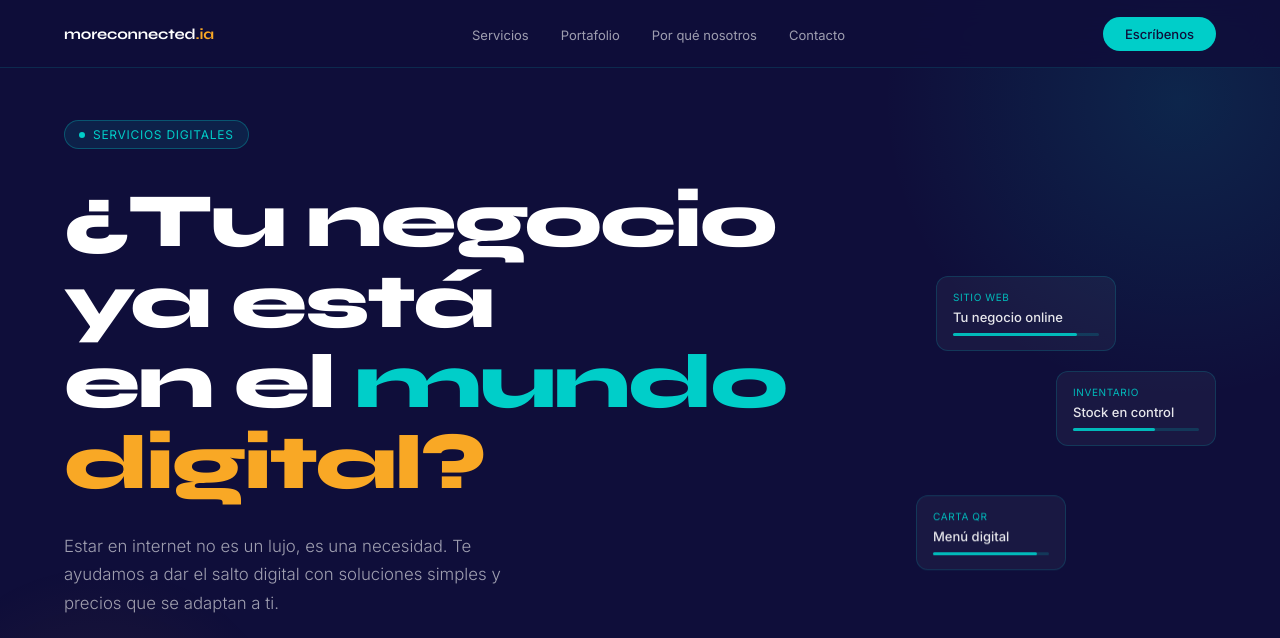
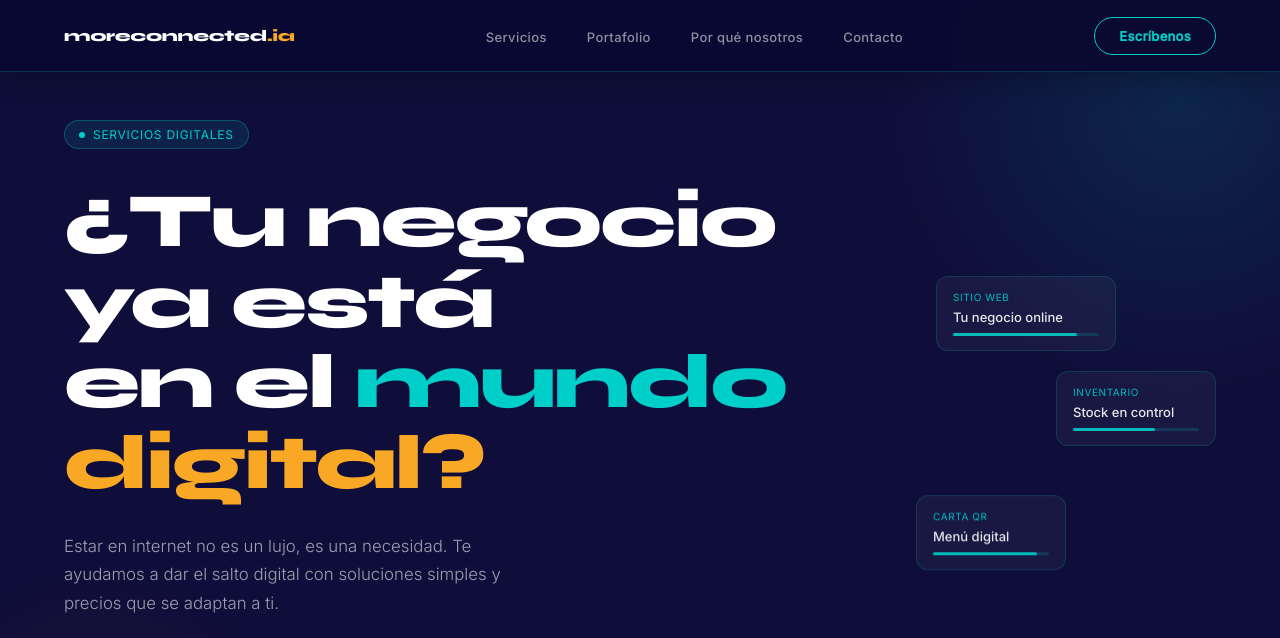
Before and after one commit to moreconnectedia-crypto/moreconnected, a plain HTML site: page index.html in a window 1280 px wide. Shown: the top 638 px of the page. Drawn offline with Linux system fonts and the light colour scheme.

Commit message:
Update index.html

```diff
--- a/index.html
+++ b/index.html
@@ -33,42 +33,55 @@ body {
 nav {
   position: fixed; top: 0; left: 0; right: 0; z-index: 100;
   padding: 0 5vw;
-  height: 68px;
+  height: 72px;
   display: flex; align-items: center; justify-content: space-between;
-  background: rgba(15,14,58,0.9);
-  backdrop-filter: blur(14px);
-  border-bottom: 1px solid rgba(0,206,201,0.15);
+  background: rgba(10,9,50,0.95);
+  backdrop-filter: blur(20px);
+  border-bottom: 1px solid rgba(0,206,201,0.2);
+  box-shadow: 0 4px 30px rgba(0,0,0,0.3);
 }
 .logo {
   font-family: 'Syne', sans-serif;
-  font-size: 15px;
-  font-weight: 700;
+  font-size: 16px;
+  font-weight: 800;
   color: var(--white);
   text-decoration: none;
-  letter-spacing: -0.01em;
+  letter-spacing: -0.02em;
 }
 .logo span { color: var(--orange); }
-.nav-links { display: flex; gap: 2rem; list-style: none; }
+.nav-links { display: flex; gap: 2.5rem; list-style: none; }
 .nav-links a {
   font-size: 13px;
-  color: var(--text-muted);
+  font-weight: 500;
+  color: rgba(255,255,255,0.55);
   text-decoration: none;
-  transition: color 0.2s;
+  letter-spacing: 0.03em;
+  padding-bottom: 4px;
+  border-bottom: 2px solid transparent;
+  transition: color 0.2s, border-color 0.2s;
 }
-.nav-links a:hover { color: var(--teal); }
+.nav-links a:hover {
+  color: var(--white);
+  border-bottom-color: var(--teal);
+}
 .nav-cta {
   font-size: 13px;
-  font-weight: 500;
-  padding: 9px 22px;
-  background: var(--teal);
-  color: var(--navy-dark);
-  border: none;
+  font-weight: 600;
+  padding: 10px 24px;
+  background: transparent;
+  color: var(--teal);
+  border: 1.5px solid var(--teal);
   border-radius: 100px;
   cursor: pointer;
   text-decoration: none;
-  transition: opacity 0.2s, transform 0.15s;
+  letter-spacing: 0.02em;
+  transition: background 0.2s, color 0.2s, transform 0.15s;
 }
-.nav-cta:hover { opacity: 0.85; transform: translateY(-1px); }
+.nav-cta:hover {
+  background: var(--teal);
+  color: var(--navy-dark);
+  transform: translateY(-1px);
+}
 
 /* ── HERO ── */
 .hero {
```
